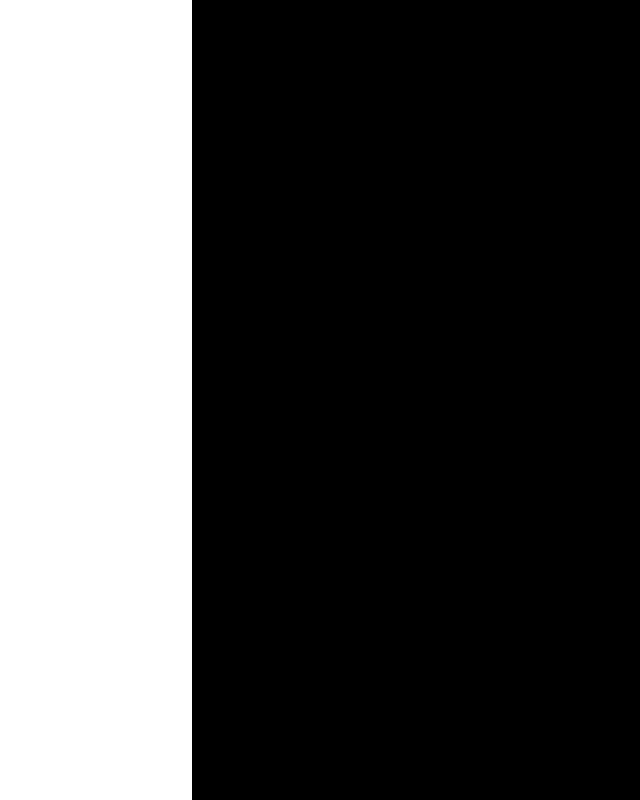
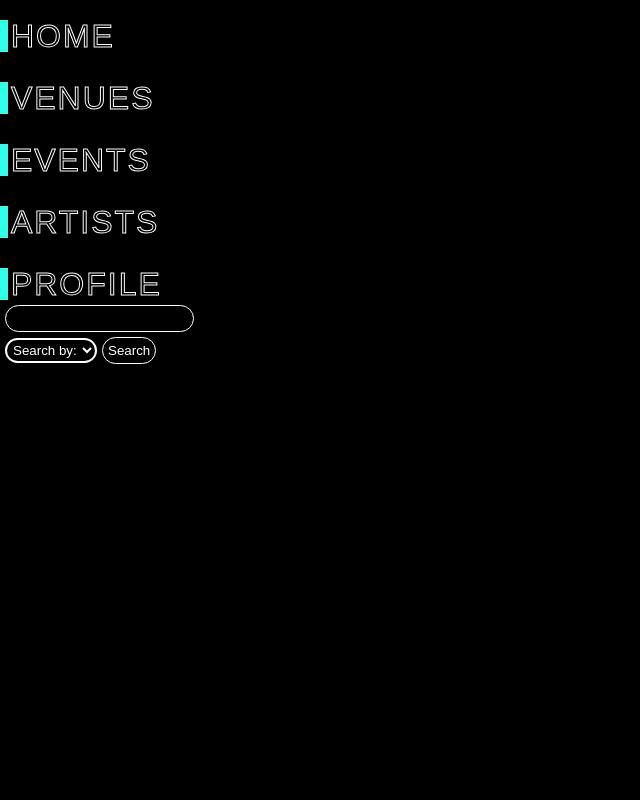
Before and after one commit to ykallday/Tick-iT-Frontend, a React (Create React App) app in the folder tickit/: page /events/1 in a window 1280 px wide. Shown: the whole page, without its empty margins (0-640 px from the left). Built offline with nearby package versions, Linux system fonts and the light colour scheme; no server answers.

Commit message:
fixed nav

```diff
--- a/tickit/src/App.css
+++ b/tickit/src/App.css
@@ -159,8 +159,9 @@ font-size: 60px;
 width: 800px;
 color: white;
 }
+
 h3{
-   color: white !important;
+   color: black;
 }
 
 .hero-home{
@@ -452,7 +453,8 @@ main{
     display:grid;
     grid-template-columns: repeat(4,1fr);
     padding:20px;
-    overflow:scroll;
+    /* overflow:scroll; */
+
 
 }
 
@@ -482,6 +484,10 @@ main{
  .mapped-card-display:hover{
     scale: calc(1.1);
  }
+
+ .mapped-card-display h2{
+   color:black;
+ }
  /**pages**/
  .page-title{
     text-align:center;
--- a/tickit/src/components/ArtistDetail.jsx
+++ b/tickit/src/components/ArtistDetail.jsx
@@ -1,6 +1,7 @@
 import {useParams} from 'react-router-dom'
 import {useState, useEffect} from 'react'
 import axios from 'axios'
+import Nav from './Nav';
 export default function ArtistDetail(){
     let { id } = useParams();
     const [artist, setArtist] = useState([])
@@ -13,6 +14,7 @@ export default function ArtistDetail(){
     },[]);
     return(
         <div>
+            <Nav/>
             <div>
 
 
--- a/tickit/src/components/Artists.jsx
+++ b/tickit/src/components/Artists.jsx
@@ -23,6 +23,7 @@ export default function Artists(){
 
     return(
         <div>
+            <Nav/>
             <div className= 'card-container'>
                 {artists.map((artist)=>(
                     <div onClick={() => showDetail(artist.id)} key={artist.id}className="mapped-card-display">
--- a/tickit/src/components/EventDetail.jsx
+++ b/tickit/src/components/EventDetail.jsx
@@ -1,6 +1,8 @@
 import {useParams} from 'react-router-dom'
 import {useState, useEffect} from 'react'
 import axios from 'axios'
+import Nav from './Nav';
+
 export default function EventDetail(){
     let { id } = useParams();
     const [event, setEvent] = useState([])
@@ -13,6 +15,7 @@ export default function EventDetail(){
     },[]);
     return(
         <div>
+            <Nav/>
             <div id = "event-detail">
                 <h2>{event.name}</h2>
             </div>
--- a/tickit/src/components/Events.jsx
+++ b/tickit/src/components/Events.jsx
@@ -22,6 +22,7 @@ export default function Events(){
 
     return(
         <div>
+            <Nav/>
             <div className= 'card-container'>
                 {events.map((event)=>(
                     <div onClick={() => showDetail(event.id)} key={event.id}className="mapped-card-display">
--- a/tickit/src/components/Home.jsx
+++ b/tickit/src/components/Home.jsx
@@ -1,4 +1,5 @@
-import Search from "./Search"
+
+import Nav from "./Nav"
 import { Link } from "react-router-dom"
 import { useState } from "react"
 
@@ -43,32 +44,7 @@ const template=(index)=>{
     return(
 
         <div className="home">
-            <div className="block1">
-                <div className="hero-nav">
-                    <div className = "hero-nav-links">
-                        <div className="ul">
-                            <div>
-                                <Link to = "/" className="a"data-text="&nbsp;Home">&nbsp;Home&nbsp;</Link>
-                            </div>
-                            <div>
-                                <Link to = "/venues" className="a"data-text="&nbsp;Venues">&nbsp;Venues&nbsp;</Link>
-                            </div>
-                            <div>
-                                <Link to = "/events" className="a"data-text="&nbsp;Events">&nbsp;Events&nbsp;</Link>
-                            </div>
-                            <div>
-                                <Link to = "/artists" className="a"data-text="&nbsp;Artists">&nbsp;Artists&nbsp;</Link>
-                            </div>
-                            <div>
-                                <Link to = "/profile" className="a"data-text="&nbsp;Profile">&nbsp;Profile&nbsp;</Link>
-                            </div>
-                        </div>
-
-                        <Search/>
-                    </div>
-                </div>
-
-            </div>
+            <Nav/>
 
             <div className="block2">
 
@@ -76,7 +52,7 @@ const template=(index)=>{
 
                     <h2 className="hero-text">
                         Chicago's Best Concert Ticket website. </h2>
-                    <h3>Buy your tickets to local shows FROM locals, and forget those fees.</h3>
+                    <h4>Buy your tickets to local shows FROM locals, and forget those fees.</h4>
                     <btn>
                         <span>
                             <ul>
@@ -98,7 +74,7 @@ const template=(index)=>{
                         <btn className="upcoming-events-btn">See All</btn> */}
                     </div>
                     <div className="upcoming-events-list">
-                    {multi()}
+                    {/* {multi()} */}
                     </div>
 
                 </div>
--- a/tickit/src/components/Nav.jsx
+++ b/tickit/src/components/Nav.jsx
@@ -1,17 +1,34 @@
 import {Link} from 'react-router-dom'
+import Search from './Search'
 
 
 export default function Nav(){
     return(
-        <div>
-            <div className = "nav">
-                <Link to = "/"><button>Home</button></Link>
-                <Link to = "/venues"><button>Venues</button></Link>
-                <Link to = "/events"><button>Events</button></Link>
-                <Link to = "/artists"><button>Artists</button></Link>
-                <Link to = "/profile"><button>Profile</button></Link>
+        <div className="block1">
+        <div className="hero-nav">
+            <div className = "hero-nav-links">
+                <div className="ul">
+                    <div>
+                        <Link to = "/" className="a"data-text="&nbsp;Home">&nbsp;Home&nbsp;</Link>
+                    </div>
+                    <div>
+                        <Link to = "/venues" className="a"data-text="&nbsp;Venues">&nbsp;Venues&nbsp;</Link>
+                    </div>
+                    <div>
+                        <Link to = "/events" className="a"data-text="&nbsp;Events">&nbsp;Events&nbsp;</Link>
+                    </div>
+                    <div>
+                        <Link to = "/artists" className="a"data-text="&nbsp;Artists">&nbsp;Artists&nbsp;</Link>
+                    </div>
+                    <div>
+                        <Link to = "/profile" className="a"data-text="&nbsp;Profile">&nbsp;Profile&nbsp;</Link>
+                    </div>
+                </div>
+
+                <Search/>
             </div>
+        </div>
 
-        </div>
+    </div>
     )
 }
--- a/tickit/src/components/SearchResults.jsx
+++ b/tickit/src/components/SearchResults.jsx
@@ -2,6 +2,7 @@ import {useState, useEffect, useContext} from 'react'
 import { AppContext } from '../Context/AppContext'
 import axios from 'axios'
 import {Link, useNavigate} from 'react-router-dom'
+import Nav from './Nav'
 
 export default function SearchResults(){
     const { search, setSearch } = useContext(AppContext)
@@ -35,7 +36,8 @@ export default function SearchResults(){
     }, [input])
 
     return(
-
+        <div>
+            <Nav/>
         <div className= 'card-container'>
 
         {list.map((item)=>(
@@ -48,5 +50,6 @@ export default function SearchResults(){
             </div>
         ))}
     </div>
+    </div>
     )
 }
--- a/tickit/src/components/VenueDetail.jsx
+++ b/tickit/src/components/VenueDetail.jsx
@@ -1,4 +1,5 @@
 import {useState, useEffect} from 'react'
+import Nav from './Nav'
 
 
 export default function VenueDetail(){
@@ -6,6 +7,7 @@ export default function VenueDetail(){
 
     return(
         <div>
+            <Nav/>
             <h2>Venue Detail Page</h2>
         </div>
     )
--- a/tickit/src/components/Venues.jsx
+++ b/tickit/src/components/Venues.jsx
@@ -21,6 +21,7 @@ export default function Venues(){
 
     return(
         <div>
+            <Nav/>
             <div className= 'card-container'>
                 {venues.map((venue)=>(
                     <div onClick={() => showDetail(venue.id)} key={venue.id}className="mapped-card-display">
```
